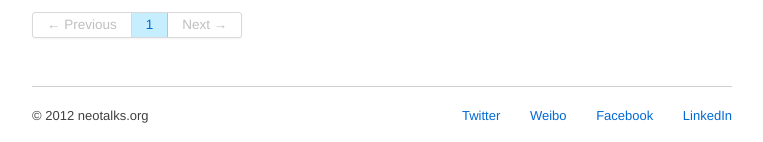
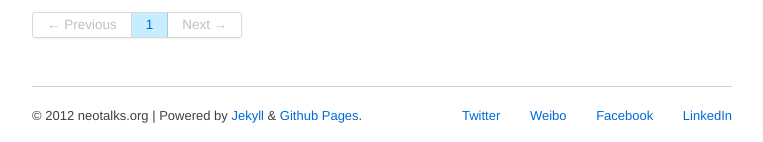
Before and after one commit to neozhang/neotalks.org, a Jekyll site: the page built from index.html, in a window 1280 px wide. Shown: the part 1910-2052 px from the top of the page, without its empty margins (138-901 px from the left). Built offline with Jekyll 4.4.1, drawn with Linux system fonts in a browser that asks for light colours; Markdown is read by kramdown in place of the engine named in the settings; the list of posts is cut into pages by our own code.

Commit message:
small change to footer

```diff
--- a/_includes/footer.html
+++ b/_includes/footer.html
@@ -1,5 +1,7 @@
 <div id="footer" class="span12">
-	<div class="copyright">© 2012 neotalks.org</div>
+	<div class="copyright">
+		© 2012 neotalks.org | Powered by <a href="https://github.com/mojombo/jekyll" target="_blank">Jekyll</a> & <a href="http://pages.github.com" target="_blank">Github Pages</a>.
+	</div>
 	<div class="elsewhere">
 		<ul>
 			<li><a href="http://twitter.com/neozhang">Twitter</a></li>
```
Also changed, not shown: 7 other files.
